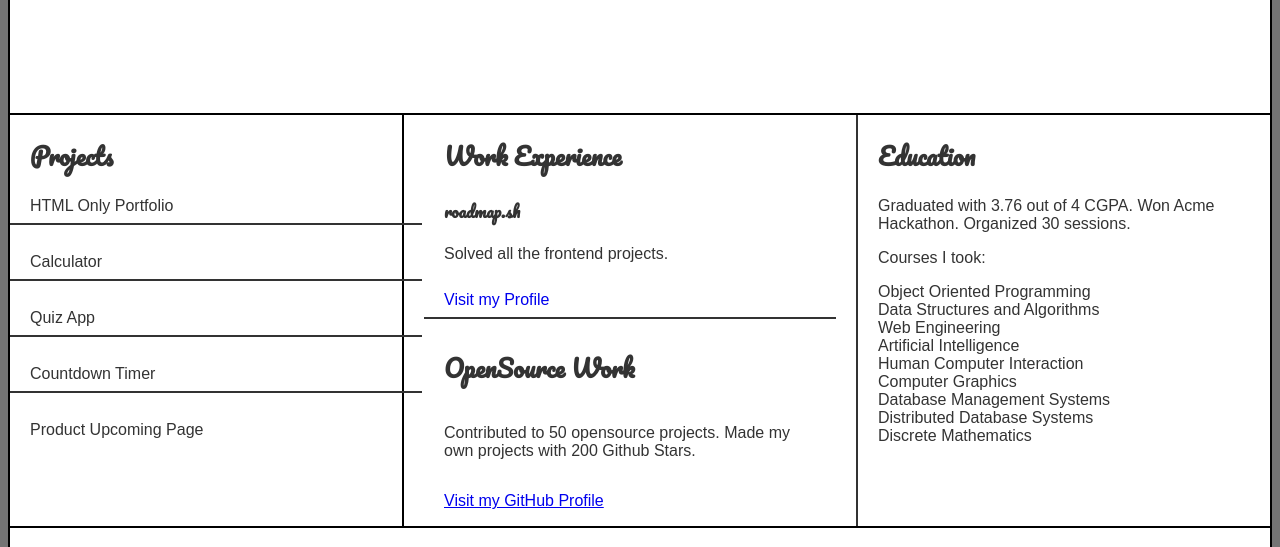
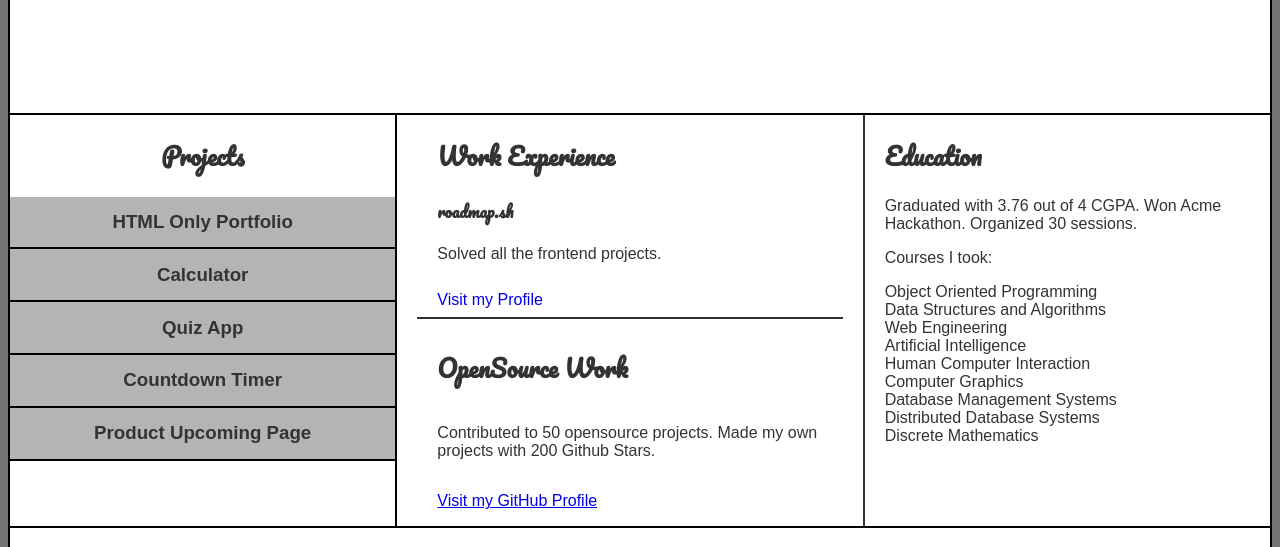
Before and after one commit to Zaunsrevenge/03-personal-portfolio, a plain HTML site: page index.html in a window 1280 px wide. Shown: the part 253-800 px from the top of the page. Drawn offline with Linux system fonts and the light colour scheme.

Commit message:
Finally fixed line connecting issue by removing hr's and using border instead. Also removed padding from main columns to make lines flush.

```diff
--- a/index.css
+++ b/index.css
@@ -18,9 +18,10 @@ header{
   border: 2px solid black;
     border-bottom: 0;
     background-color: white;
-    padding: 20px;
+
 
 }
+
 .review-section {
   border: 2px solid black;
     border-bottom: 0;
@@ -83,7 +84,6 @@ hr {
 .main-columns {
   display: flex;
   gap: 20px;
-  padding: 0 20px;
   justify-content: space-between;
   flex-direction: row;
 }
@@ -94,8 +94,19 @@ hr {
   flex: 1;
 }
 
+.project-box{
+  border-bottom: 2px solid black;
+  padding: 0;
+    background-color: rgb(180, 180, 180);
+    margin: 0;
+    padding: 0.9rem;
+
+}
 .projects-column {
   border-right: 2px solid black;
+    border-bottom: 0;
+    background-color: white;
+    text-align: center;
 }
 
 .projects-column ul,
@@ -104,7 +115,7 @@ hr {
   list-style: none;
   margin: 0;
   padding: 0;
-  gap: 20px;
+  gap: 0px;
 }
 
 .education-column {
@@ -128,31 +139,6 @@ hr {
   display: flex;
   flex-direction: column;
   gap: 20px;
-}
-
-.project-item,
-.project-wrapper {
-  background-color: rgb(211, 211, 211);
-  padding: 16px;
-  color: black;
-}
-
-.project-item {
-  border-top: 2px solid #333;
-  border-bottom: 2px solid #333;
-  font-weight: bold;
-  transition: background-color 0.3s;
-}
-
-.project-item:hover {
-  background-color: rgb(190, 190, 190);
-}
-
-.project-wrapper {
-  border-radius: 4px;
-  margin: 20px 0;
-  position: relative;
-  padding: 10px 20px;
 }
 
 .work-experience ul li p {
--- a/index.html
+++ b/index.html
@@ -34,24 +34,23 @@
    <section class="projects-column">
   <h2>Projects</h2>
   <ul class="project-list">
-    <li class="project-box">
-      <a href="#">HTML Only Portfolio</a>
-      <hr class="project-divider">
+    <li >
+      <a href="#"><h3 class="project-box">HTML Only Portfolio</h3></a>
+
     </li>
-    <li class="project-box">
-      <a href="#">Calculator</a>
-      <hr class="project-divider">
+    <li>
+      <a href="#"><h3 class="project-box">Calculator</h3></a>
+
     </li>
-    <li class="project-box">
-      <a href="#">Quiz App</a>
-      <hr class="project-divider">
+    <li>
+      <a href="#"><h3 class="project-box">Quiz App</h3></a>
+
     </li>
-    <li class="project-box">
-      <a href="#">Countdown Timer</a>
-      <hr class="project-divider">
+    <li>
+      <a href="#"><h3 class="project-box">Countdown Timer</h3></a>
     </li>
-    <li class="project-box">
-      <a href="#">Product Upcoming Page</a>
+    <li>
+      <a href="#"><h3 class="project-box">Product Upcoming Page</h3></a>
     </li>
   </ul>
 </section>
```
